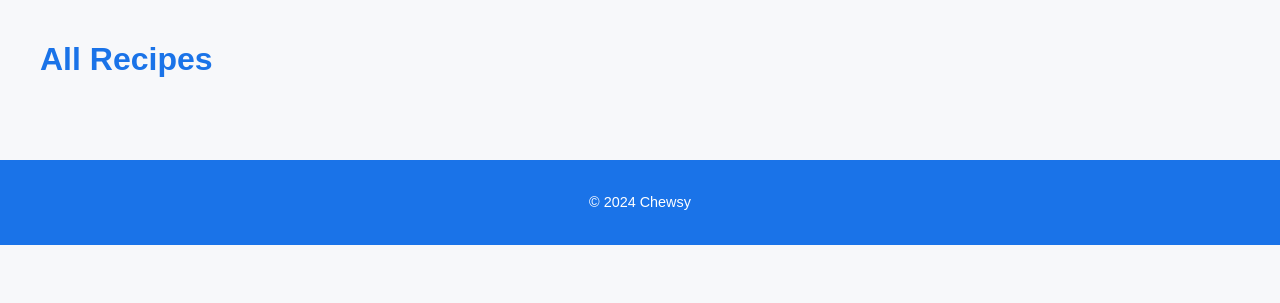
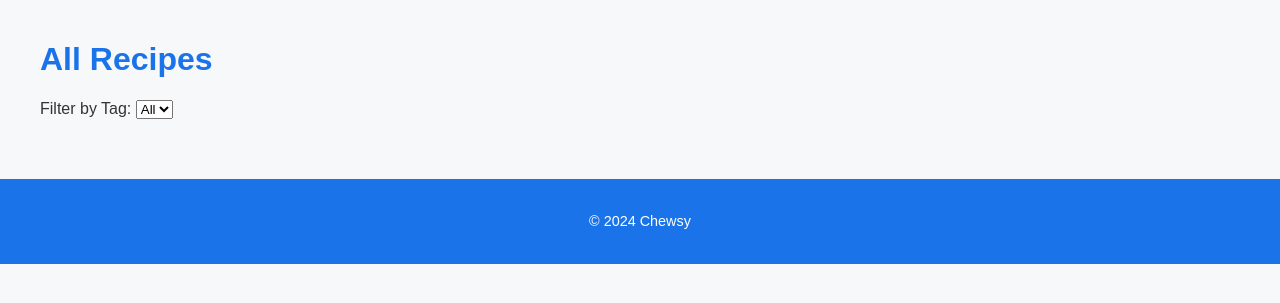
Before and after one commit to mparente88/chewsy-app, a Django app: page / in a window 1280 px wide. Shown: the part 196-499 px from the top of the page. Run offline with Django 5.2, Linux system fonts and the light colour scheme; data that the repository does not hold is empty.

Commit message:
filtering by tags

```diff
--- a/main_app/templates/all_recipes.html
+++ b/main_app/templates/all_recipes.html
@@ -1,5 +1,22 @@
-{% extends 'base.html' %} {% block title %}All Recipes{% endblock %} {% block content %}
+{% extends 'base.html' %}
+
+{% block title %}All Recipes{% endblock %}
+
+{% block content %}
 <h1>All Recipes</h1>
+
+<form method="get" action="">
+    <label for="tag">Filter by Tag:</label>
+    <select name="tag" id="tag" onchange="this.form.submit()">
+        <option value="">All</option>
+        {% for tag in tags %}
+        <option value="{{ tag.id }}" {% if tag.id|stringformat:"s" == request.GET.tag %}selected{% endif %}>
+            {{ tag.name }}
+        </option>
+        {% endfor %}
+    </select>
+</form>
+
 <div class="recipe-grid">
   {% for recipe in recipes %}
     <div class="recipe-card">
--- a/main_app/views.py
+++ b/main_app/views.py
@@ -14,12 +14,36 @@ class MyRecipesListView(LoginRequiredMixin, ListView):
     context_object_name = 'recipes'
 
     def get_queryset(self):
-        return Recipe.objects.filter(user=self.request.user)
+        queryset = Recipe.objects.filter(user=self.request.user)
+        tag_id = self.request.GET.get('tag')
+        if tag_id:
+            queryset = queryset.filter(tags__id=tag_id)
+
+        return queryset
+
+    def get_context_data(self, **kwargs):
+        context = super().get_context_data(**kwargs)
+        context['tags'] = Tag.objects.all()
+        return context
 
 class AllRecipesListView(ListView):
     model = Recipe
     template_name = 'all_recipes.html'
     context_object_name = 'recipes'
+
+    def get_queryset(self):
+        queryset = Recipe.objects.all()
+
+        tag_id = self.request.GET.get('tag')
+        if tag_id:
+            queryset = queryset.filter(tags__id=tag_id)
+
+        return queryset
+
+    def get_context_data(self, **kwargs):
+        context = super().get_context_data(**kwargs)
+        context['tags'] = Tag.objects.all()
+        return context
 
 class RecipeListView(LoginRequiredMixin, ListView):
     model = Recipe
```
Also changed, not shown: main_app/templates/my_recipes.html (+18 -1 lines). Lines whose indentation alone changed are shown as unchanged.
